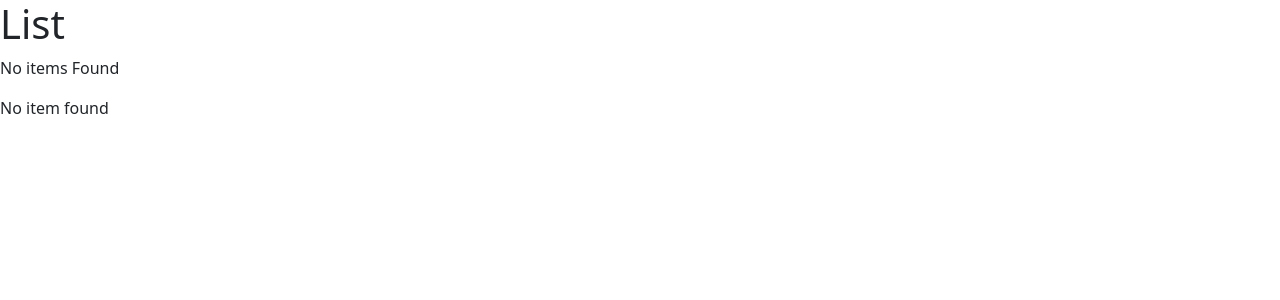
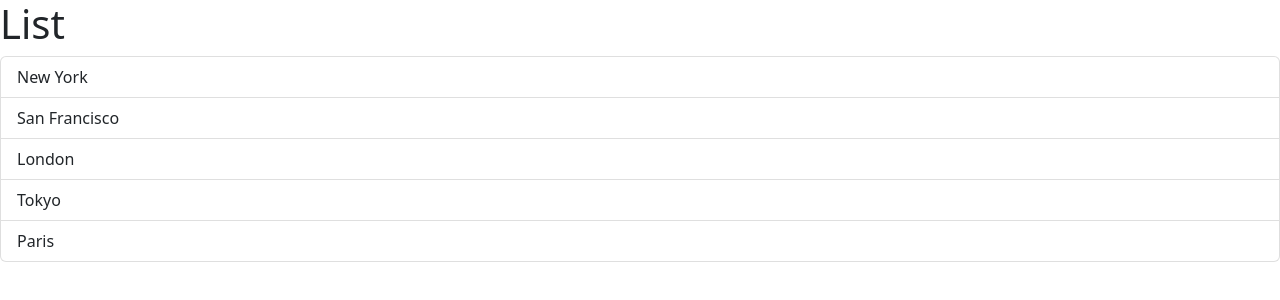
Before and after one commit to kkavinkk/React_Tutorial, a React (Vite) app in the folder react-app/: page / in a window 1280 px wide. Shown: the top 300 px of the page. Built offline with nearby package versions, Linux system fonts and the light colour scheme.

Commit message:
moving forward

```diff
--- a/react-app/src/components/ListGroup.tsx
+++ b/react-app/src/components/ListGroup.tsx
@@ -1,17 +1,21 @@
 import { Fragment } from "react";
 
 function ListGroup() {
-  let items = ["New York", "San Francisco", "San Francisco", "Tokyo", "Paris"];
-  items = [];
+  let items = ["New York", "San Francisco", "London", "Tokyo", "Paris"];
 
   return (
     <>
       <h1>List</h1>
-      {items.length === 0 ? <p>No items Found</p> : null}
       {items.length === 0 && <p>No item found</p>}
       <ul className="list-group">
-        {items.map((item) => (
-          <li key={item}>{item}</li>
+        {items.map((item, index) => (
+          <li
+            className="list-group-item"
+            key={item}
+            onClick={(event) => console.log(event)}
+          >
+            {item}
+          </li>
         ))}
       </ul>
     </>
```
